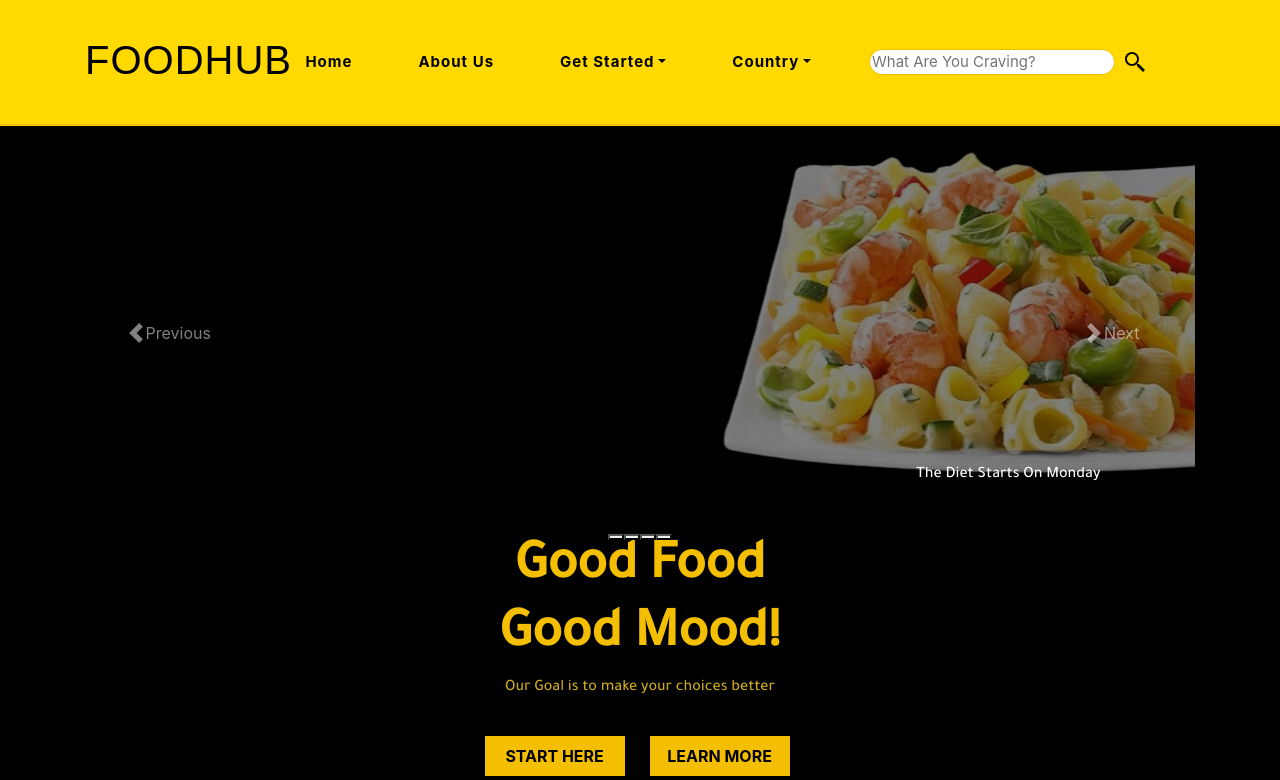
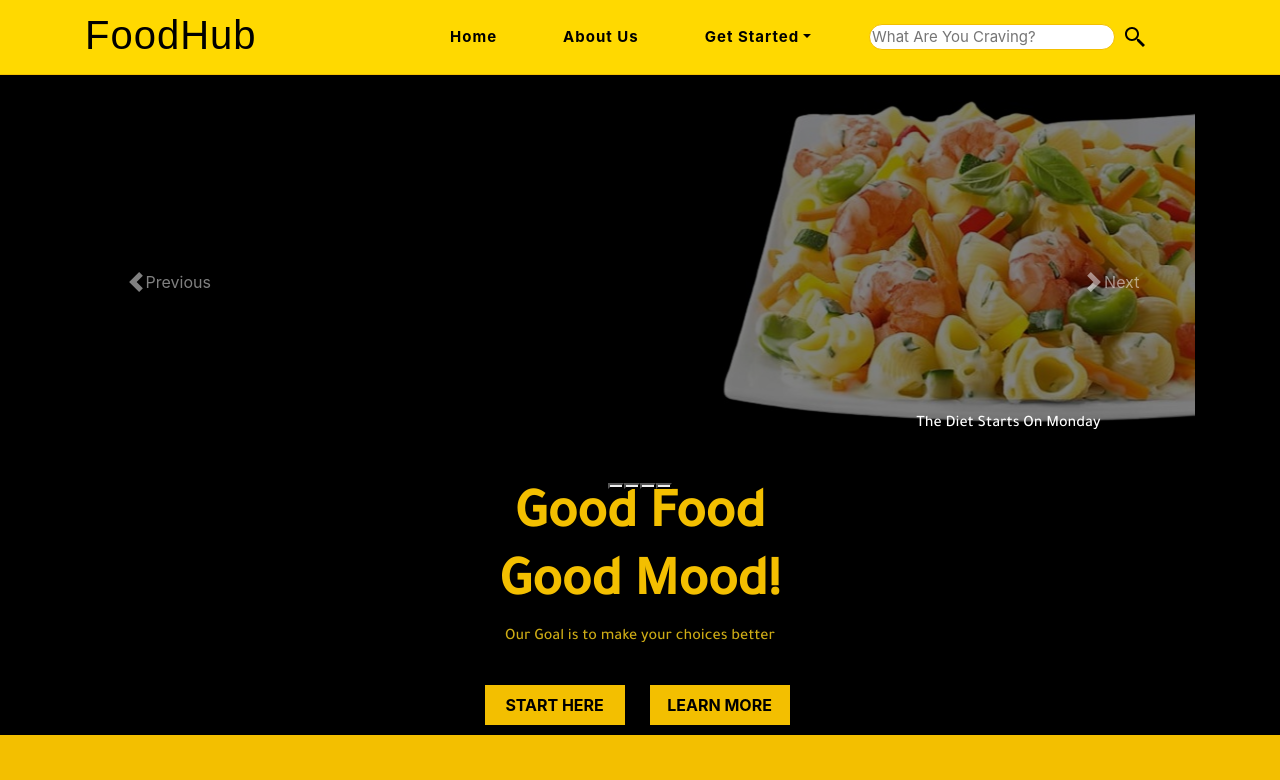
Before and after one commit to lebenebou/FoodHub, a React (Create React App) app: page / in a window 1280 px wide. Shown: the top 780 px of the page. Built offline with nearby package versions, Linux system fonts and the light colour scheme.

Commit message:
front end tezbit

```diff
--- a/src/component/Footer/Footer.css
+++ b/src/component/Footer/Footer.css
@@ -6,6 +6,6 @@
     color: black;
     text-align: center;
     background-color: #ffd900 ;
-    height:100%;
+    height:220px;
 
   }
--- a/src/component/Home.js/header.js
+++ b/src/component/Home.js/header.js
@@ -5,9 +5,9 @@ import MyCarousel from "../MyCarousel/MyCarousel";
 
 const Header = ()=>{
     return(
-        <section className="black" >
+        <section className="black" id="home">
         <header>
-            <div className="container" id="home">
+            <div className="container" >
 
                 <div className="Harousel">
                     <MyCarousel className="carousel"/>
--- a/src/component/Navs/Nav.css
+++ b/src/component/Navs/Nav.css
@@ -1,3 +1,4 @@
+
 nav{/*lal nav l fo2 bas*/
     background-color: #ffd900 ;
     width:100%;
@@ -5,7 +6,7 @@ nav{/*lal nav l fo2 bas*/
     border-radius: 0px;
     border-bottom: 1px solid #f3bf00;
     margin-top: 0px;
-    height: 100%;
+    height: 75px;
 }
 
 .cusSticky {
@@ -15,11 +16,11 @@ nav{/*lal nav l fo2 bas*/
     z-index: 999;
     }
 
+
 nav img{
     margin-left: -100%;
     width:150px;
 }
-
 
 nav a{/*nav link*/
     color: black !important /*ta yekhdo la lon*/;
@@ -27,7 +28,9 @@ nav a{/*nav link*/
     letter-spacing: 1px;
     font-weight: bold;
     margin-right: 50px;
-
+}
+nav a:hover{
+    text-decoration: none;
 }
 
 nav input{
--- a/src/component/Navs/Navs.js
+++ b/src/component/Navs/Navs.js
@@ -52,12 +52,12 @@ const Navs=()=>{
     return(
 
 <nav class="cusSticky" >
-    <Navbar expand="lg" >
+    <Navbar  expand="lg" >
       <Container>
         <div className="logo">
         <a href="#home">
         {/* <img src={ logo } title='logo'/> */}
-        <h1>FOODHUB</h1>
+        <h1>FoodHub</h1>
         </a>
         </div>
         <Navbar.Toggle aria-controls="basic-navbar-nav" />
@@ -106,14 +106,13 @@ const Navs=()=>{
               <NavDropdown.Item  href="#action/3.4">Delete your account</NavDropdown.Item>
 
             </NavDropdown>
-            <NavDropdown  title="Country" id="collasible-nav-dropdown">
+            {/* <NavDropdown  title="Country" id="collasible-nav-dropdown">
               <NavDropdown.Item href="#action/3.1">Log in</NavDropdown.Item>
               <NavDropdown.Item href="#action/3.2">Sign up</NavDropdown.Item>
               <NavDropdown.Divider />
               <NavDropdown.Item href="#action/3.4">Delete your account</NavDropdown.Item>
-            </NavDropdown>
+            </NavDropdown> */}
             </Nav>
-
 
             <Nav >
             <input type="search"  placeholder="What Are You Craving?"/>
```
